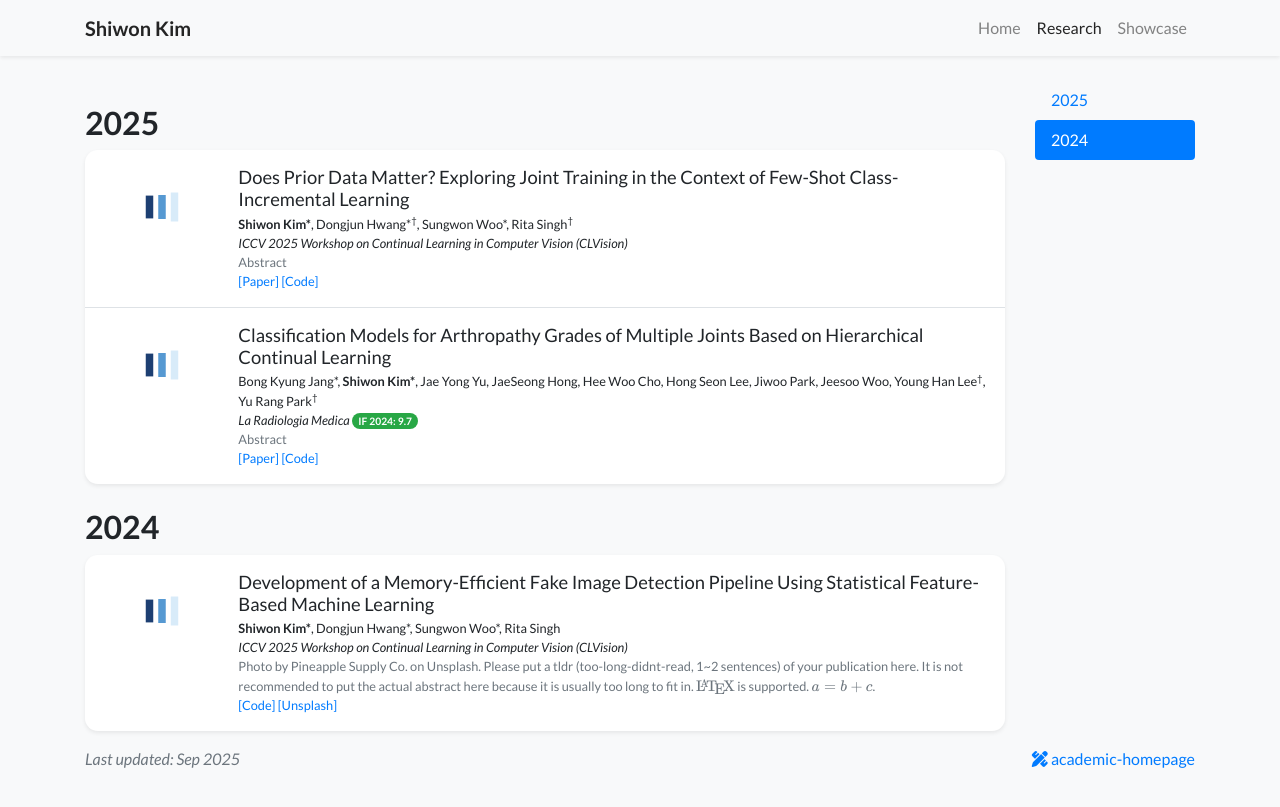
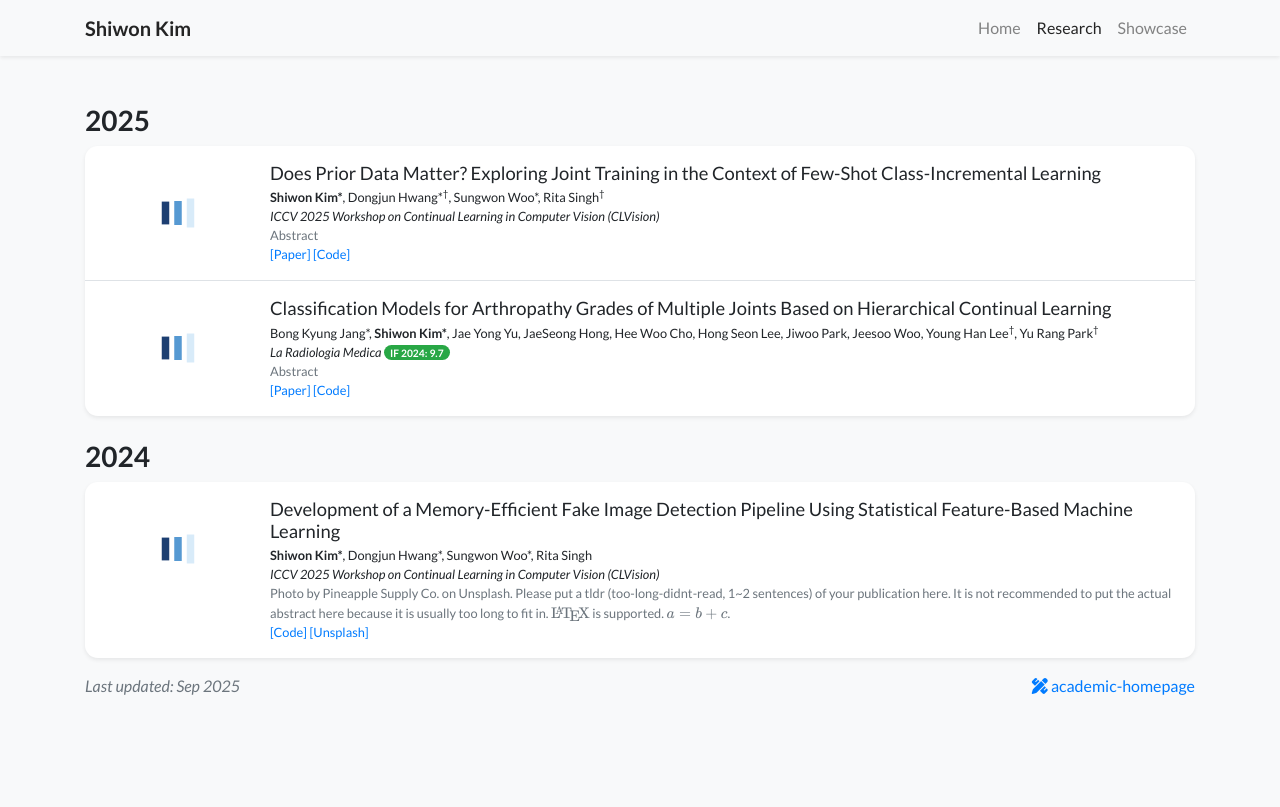
Before and after one commit to shiwonkim/shiwonkim.github.io, a Jekyll site: the page built from publications.html, in a window 1280 px wide. Shown: the top 807 px of the page. Built offline with Jekyll 4.4.1, drawn with Linux system fonts in a browser that asks for light colours; nearby versions of some CDN libraries; a style sheet for code colours, icons or effects is not loaded.

Commit message:
edit profile

```diff
--- a/publications.html
+++ b/publications.html
@@ -9,10 +9,11 @@ body_attr: >-
 {% assign pubs_by_year = site.publications | sort: "date" | reverse | group_by_exp: "item", "item.date | date: '%Y'" %}
 
 <div class="row">
-    <div class="col-12 col-lg-10">
+    <!-- <div class="col-12 col-lg-10"> -->
+    <div class="col-12">
         {% for year in pubs_by_year %}
         {% assign num_papers = year.items | size %}
-        <h2 class="pt-4" id="year-{{ year.name }}">{{ year.name }}</h2>
+        <h3 class="pt-4" id="year-{{ year.name }}">{{ year.name }}</h3>
         <div class="my-0 p-0 bg-white shadow-sm rounded-xl">
             {% for item in year.items %}
                 {% include widgets/publication_item.html item=item hide_bottom_border=forloop.last first=forloop.first last=forloop.last %}
@@ -21,12 +22,12 @@ body_attr: >-
         {% endfor %}
     </div>
 
-    <div class="col-2 d-none d-lg-block">
+    <!-- <div class="col-2 d-none d-lg-block">
         <div id="navbar-year" class="nav nav-pills flex-column sticky-top" style="top: 80px">
             {% for year in pubs_by_year %}
             <a class="nav-link d-block" href="#year-{{ year.name }}">{{ year.name }}</a>
             {% endfor %}
         </div>
-    </div>
+    </div> -->
 
 </div>
```
